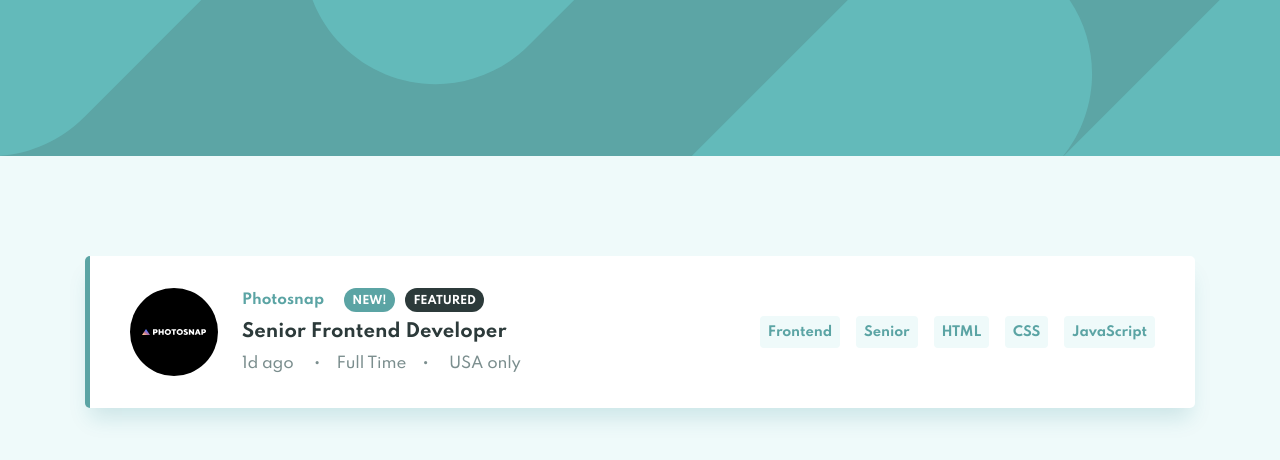
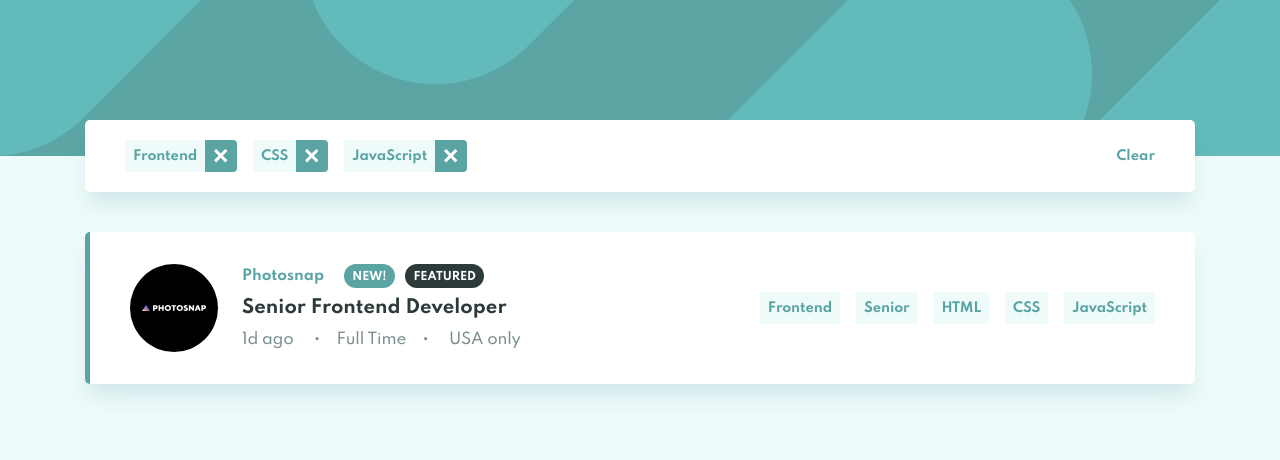
Before and after one commit to AF1QUE/fm-job-listings-with-filtering-challenge-hub, a plain HTML site: page index.html in a window 1280 px wide. Drawn offline with Linux system fonts and the light colour scheme.

Commit message:
Finished building interactive elements

```diff
--- a/index.html
+++ b/index.html
@@ -6,6 +6,7 @@
   <meta name="viewport" content="width=device-width, initial-scale=1.0">
   <!-- displays site properly based on user's device -->
 
+  <link rel="stylesheet" href="https://cdnjs.cloudflare.com/ajax/libs/font-awesome/4.7.0/css/font-awesome.min.css">
   <link rel="icon" type="image/png" sizes="32x32" href="./images/favicon-32x32.png">
   <link rel="stylesheet" href="css/style.css">
   <title>Frontend Mentor | Job Listings</title>
@@ -16,6 +17,24 @@
   <!-- Item Start -->
 
   <header></header>
+
+  <section class="filter-bar container">
+    <div class="filters">
+      <div class="filter">
+        <button class="filter__title">Frontend</button>
+        <div class="filter__remove"><img src="/images/icon-remove.svg" alt="remove button"></div>
+      </div>
+      <div class="filter">
+        <button class="filter__title">CSS</button>
+        <div class="filter__remove"><img src="/images/icon-remove.svg" alt="remove button"></div>
+      </div>
+      <div class="filter">
+        <button class="filter__title">JavaScript</button>
+        <div class="filter__remove"><img src="/images/icon-remove.svg" alt="remove button"></div>
+      </div>
+    </div>
+    <button class="clear-btn">Clear</button>
+  </section>
 
   <main>
     <div class="container">
--- a/scss/_base.scss
+++ b/scss/_base.scss
@@ -7,10 +7,10 @@
 }
 
 .container {
-  width: 1110px;
+  max-width: 1110px;
 
   @include media(">=phone", "<tablet") {
-    width: 350px;
+    max-width: 350px;
   }
   margin: 0px auto;
 }
--- a/scss/_component.scss
+++ b/scss/_component.scss
@@ -5,6 +5,13 @@
   border-left: 5px solid $white;
   padding: 32px 40px;
   @include flex(row, flex-start, center, wrap);
+  @include media(">=phone", "<tablet") {
+    padding: 24px;
+  }
+
+  &--featured {
+    border-left: 5px solid $cyan;
+  }
 
   &__logo {
     margin-right: 24px;
@@ -14,7 +21,7 @@
     @include media(">=phone", "<tablet") {
       width: 48px;
       height: 48px;
-      margin-top: -60px;
+      margin-top: -48px;
       margin-bottom: 8px;
       position: relative;
       z-index: 99;
@@ -102,6 +109,38 @@
   }
 }
 
-.job--featured {
-  border-left: 5px solid $cyan;
+.filter {
+  @include flex(row, center, center, nowrap);
+
+  &__title {
+    font-family: "Spartan", sans-serif;
+    font-size: 13px;
+    font-weight: 700;
+    letter-spacing: -0.1px;
+    line-height: 24px;
+
+    cursor: pointer;
+    padding: 4px 8px;
+    color: $cyan;
+    background-color: $ligthCyan;
+    transition: all 0.5s ease;
+    border: 0px;
+    border-top-left-radius: 4px;
+    border-bottom-left-radius: 4px;
+  }
+
+  &__remove {
+    cursor: pointer;
+    transition: all 0.5s ease;
+    @include flex(row, center, center, nowrap);
+    background-color: $cyan;
+    align-self: stretch;
+    padding: 9px;
+    border-top-right-radius: 4px;
+    border-bottom-right-radius: 4px;
+
+    &:hover {
+      background-color: $veryDarkCyan;
+    }
+  }
 }
--- a/scss/_layout.scss
+++ b/scss/_layout.scss
@@ -10,5 +10,41 @@ header {
 }
 
 .jobs {
-  padding: 100px 0px;
 }
+
+.filters {
+  @include flex(row, flex-start, center, wrap);
+  gap: 16px;
+}
+
+.filter-bar {
+  margin-top: -36px;
+  min-height: 72px;
+  background: $white;
+  box-shadow: 0px 15px 20px -5px rgba(13, 113, 130, 0.15);
+  border-radius: 5px;
+  margin-bottom: 40px;
+  padding: 20px 40px;
+  @include flex(row, space-between, center, nowrap);
+  @include media(">=phone", "<tablet") {
+    margin-bottom: 56px;
+  }
+
+  &--hidden {
+    visibility: hidden;
+  }
+}
+
+.clear-btn {
+  cursor: pointer;
+  font-family: "Spartan", sans-serif;
+  background-color: #ffffff;
+  border: 0px;
+  font-size: 13px;
+  font-weight: 700;
+  color: $cyan;
+
+  &:hover {
+    text-decoration: underline;
+  }
+}
```
Also changed, not shown: css/style.css, 1 other file.
